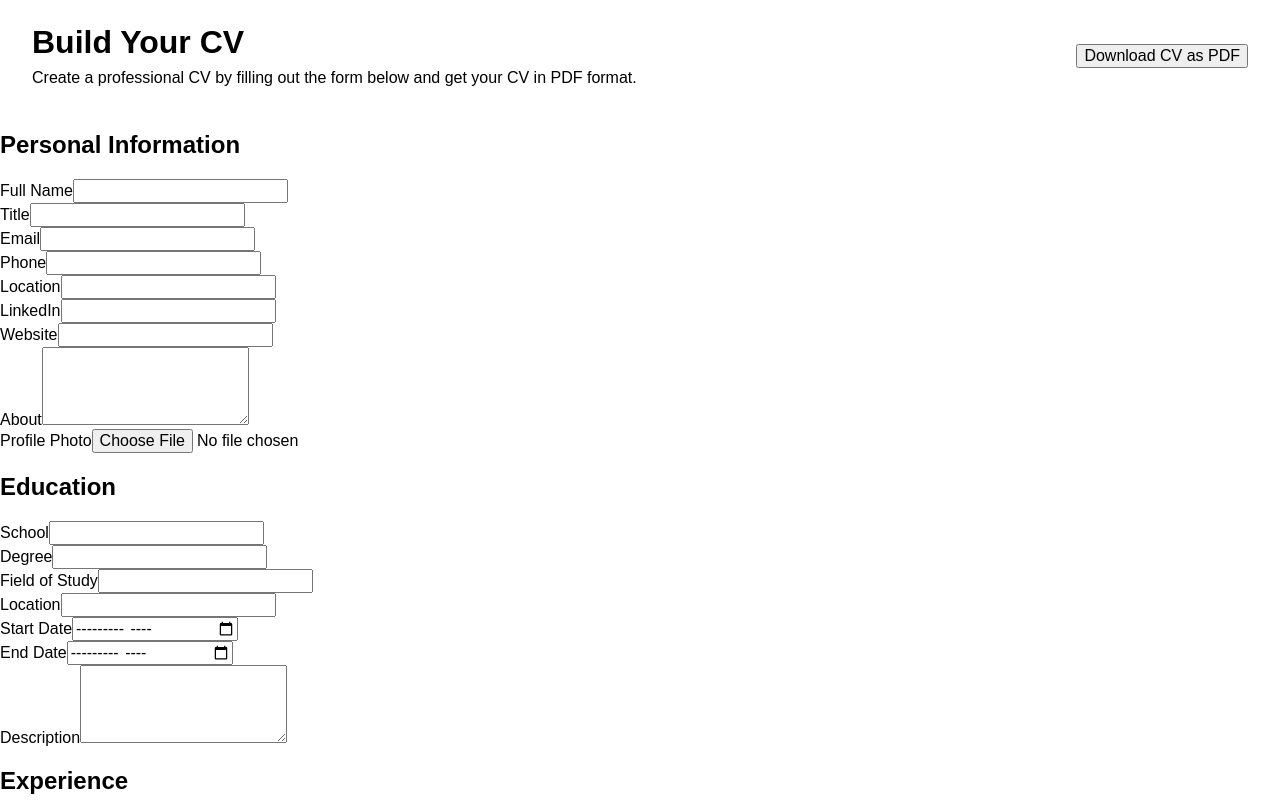
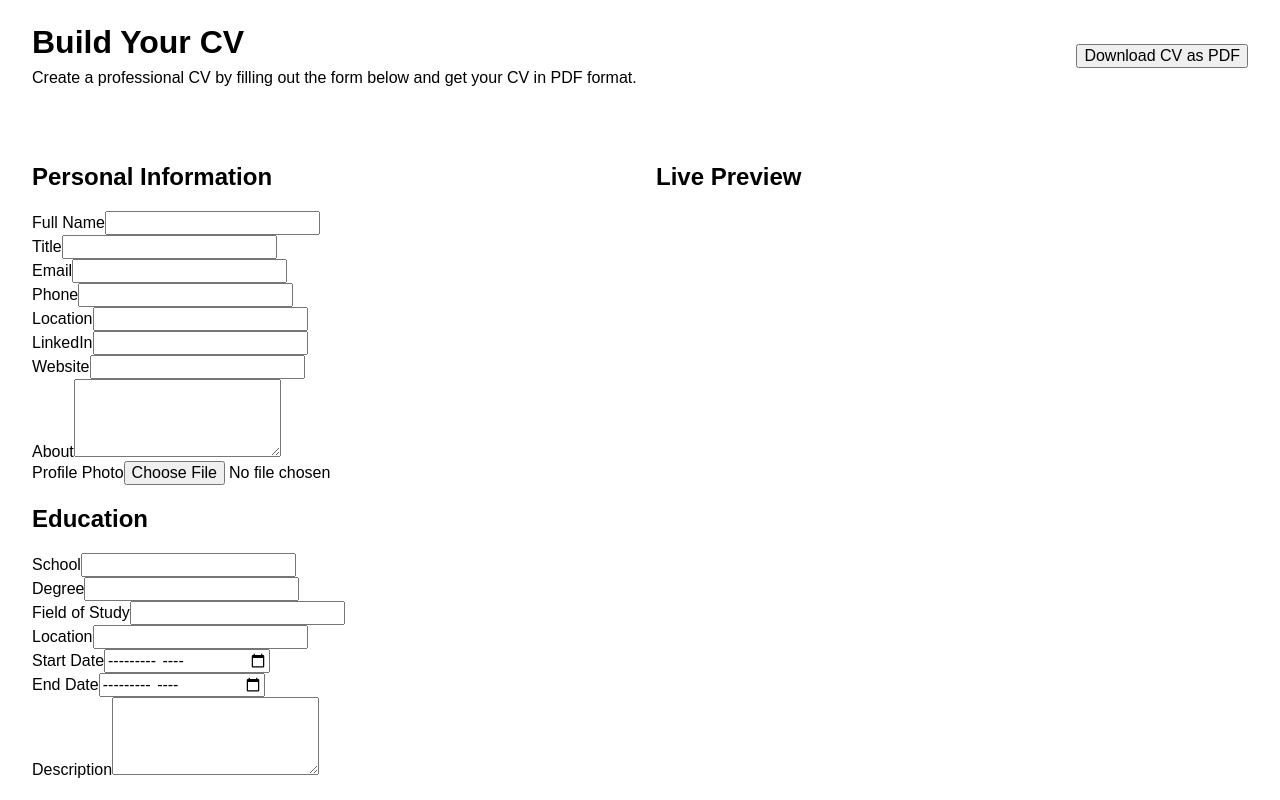
Before and after one commit to canberkg67/cv-app, a React (Vite) app: page / in a window 1280 px wide. Shown: the top 800 px of the page. Built offline with nearby package versions, Linux system fonts and the light colour scheme.

Commit message:
style: add gridbox for 2 column layout

```diff
--- a/src/App.css
+++ b/src/App.css
@@ -19,3 +19,12 @@
 .header-content p {
     margin: 0;
 }
+
+/* To show Form and Preview side by side */
+.cv-layout {
+    display: grid;
+    grid-template-columns: 1fr 1fr;
+    gap: 2rem;
+    padding: 2rem;
+    align-items: start;
+}
```
